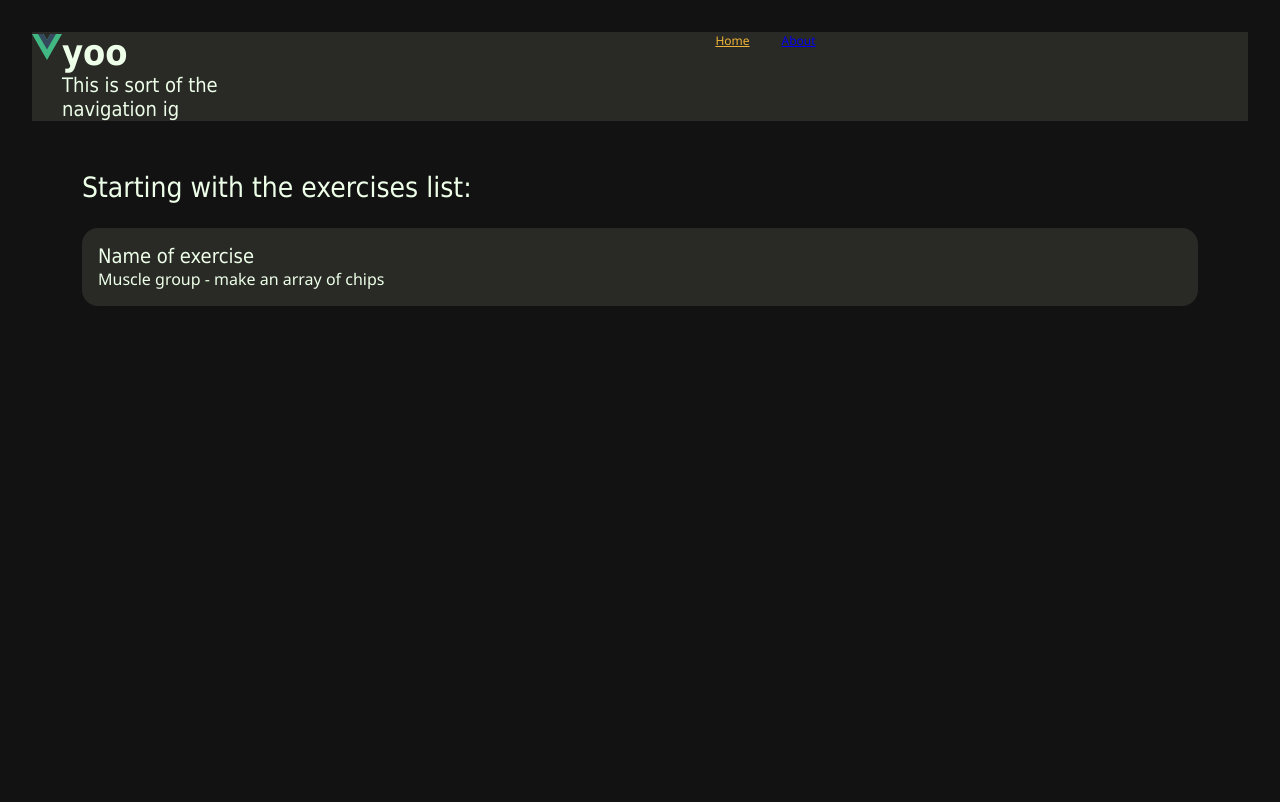
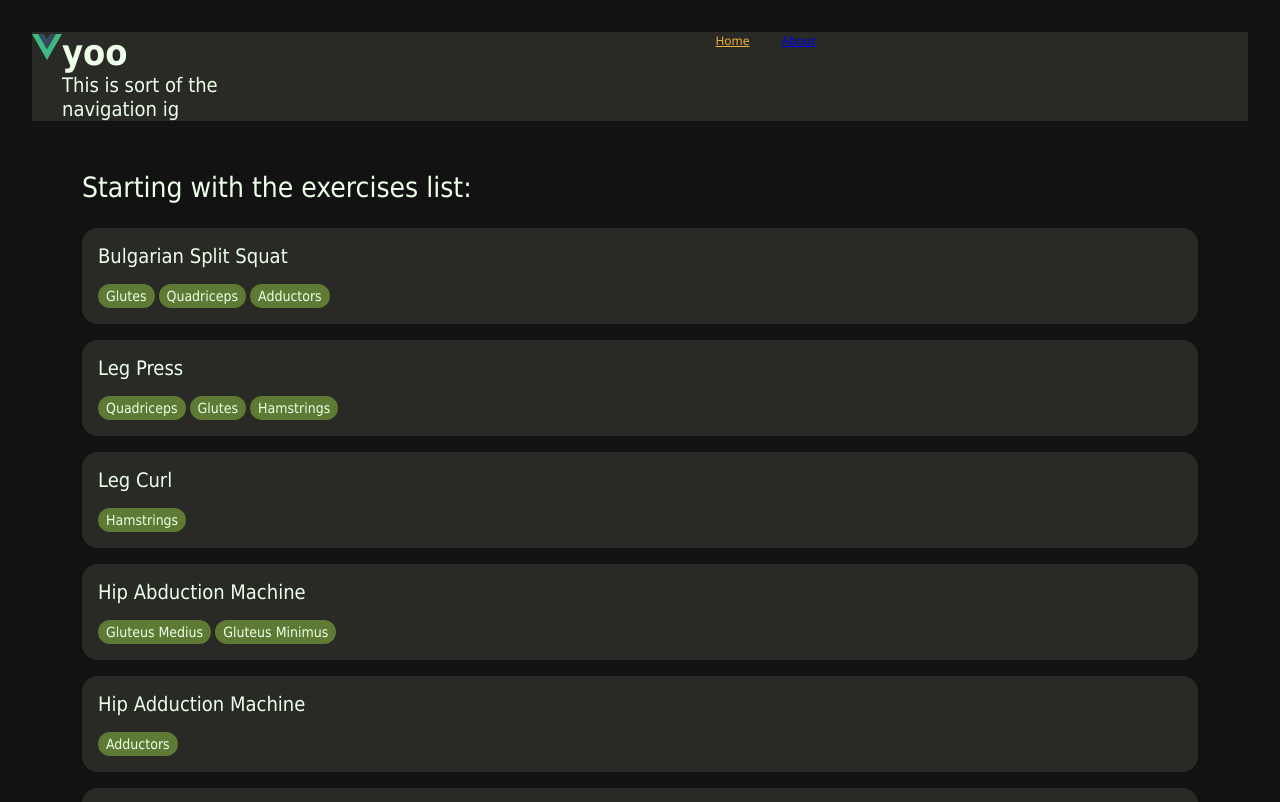
Before and after one commit to EvgeniaBabulkova/gym-bubble, a Vue app: page / in a window 1280 px wide. Shown: the top 802 px of the page. Built offline with nearby package versions, Linux system fonts and the light colour scheme.

Commit message:
exercises list

```diff
--- a/src/assets/base.css
+++ b/src/assets/base.css
@@ -8,7 +8,7 @@
 
   --col-surface-primary: #121212;
   --col-surface-secondary: #292a26;
-  --col-surface-tertiary: #403e3e;
+  --col-surface-tertiary: #5e7a35;
   --col-surface-invert: #edffe8;
 
   --col-graph-1: #edb337;
--- a/src/assets/main.css
+++ b/src/assets/main.css
@@ -19,3 +19,9 @@ h3 {
 h4 {
   font: var(--font-h4);
 }
+
+ul {
+  list-style: none;
+  margin: 0;
+  padding: 0;
+}
--- /dev/null
+++ b/src/components/Chip.vue
@@ -0,0 +1,21 @@
+<script setup lang="ts">
+const { text } = defineProps<{
+  text: string
+}>()
+</script>
+
+<template>
+  <div>{{ text }}</div>
+</template>
+
+<style scoped>
+div {
+  display: flex;
+  width: fit-content;
+  justify-content: center;
+  background-color: var(--col-surface-tertiary);
+  padding: var(--spacing-xs) var(--spacing-sm);
+  border-radius: var(--border-radius);
+  font: var(--font-chip);
+}
+</style>
--- a/src/components/ExerciseCard.vue
+++ b/src/components/ExerciseCard.vue
@@ -1,9 +1,18 @@
-<script setup></script>
+<script setup lang="ts">
+import type { Exercise } from '@/types/exercises'
+import Chip from './Chip.vue'
+
+const { exercise } = defineProps<{
+  exercise: Exercise
+}>()
+</script>
 
 <template>
   <div class="card">
-    <h4>Name of exercise</h4>
-    <p>Muscle group - make an array of chips</p>
+    <h4>{{ exercise.name }}</h4>
+    <ul>
+      <li v-for="group in exercise.muscleGroups"><Chip :text="group" /></li>
+    </ul>
   </div>
 </template>
 
@@ -14,5 +23,11 @@
   background-color: var(--col-surface-secondary);
   padding: var(--spacing-md);
   border-radius: var(--border-radius);
+  gap: var(--spacing-md);
+}
+
+ul {
+  display: flex;
+  gap: var(--spacing-xs);
 }
 </style>
--- a/src/views/HomeView.vue
+++ b/src/views/HomeView.vue
@@ -1,19 +1,30 @@
 <script setup lang="ts">
 import ExerciseCard from '@/components/ExerciseCard.vue'
+import { exercises } from '@/data/exercises'
 </script>
 
 <template>
-  <div class="lala">
+  <div class="exercisesContainer">
     <h2>Starting with the exercises list:</h2>
-    <ExerciseCard />
+    <ul class="exercisesList">
+      <li v-for="exercise in exercises">
+        <ExerciseCard :exercise="exercise" />
+      </li>
+    </ul>
   </div>
 </template>
 
 <style scoped>
-.lala {
+.exercisesContainer {
   display: flex;
   flex-direction: column;
   padding: 50px;
   gap: var(--spacing-lg);
 }
+
+.exercisesList {
+  display: flex;
+  flex-direction: column;
+  gap: var(--spacing-md);
+}
 </style>
```
